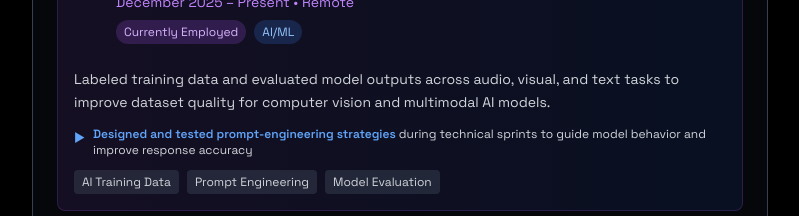
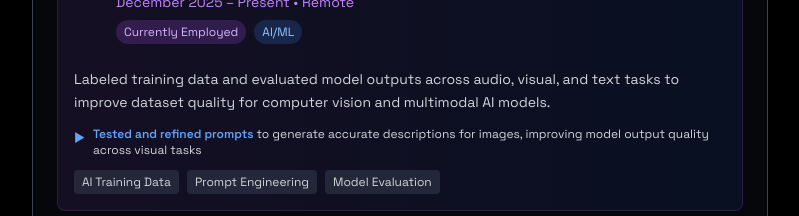
Before and after one commit to judyphantx/judy-portfolio, a React (Vite) app: page / in a window 1280 px wide. Shown: the part 2140-2356 px from the top of the page, without its empty margins (240-1039 px from the left). Built offline with nearby package versions, Linux system fonts and the light colour scheme; no server answers.

Commit message:
Updated job description

```diff
--- a/src/components/sections/About.jsx
+++ b/src/components/sections/About.jsx
@@ -164,9 +164,9 @@ export const About = () => {
                     <span className="text-blue-400 text-xs mt-1">▶</span>
                     <p className="text-gray-300 text-xs">
                       <span className="text-blue-400 font-semibold">
-                        Designed and tested prompt-engineering strategies
+                        Tested and refined prompts
                       </span>{" "}
-                      during technical sprints to guide model behavior and improve response accuracy
+                      to generate accurate descriptions for images, improving model output quality across visual tasks
                     </p>
                   </div>
                 </div>
```
